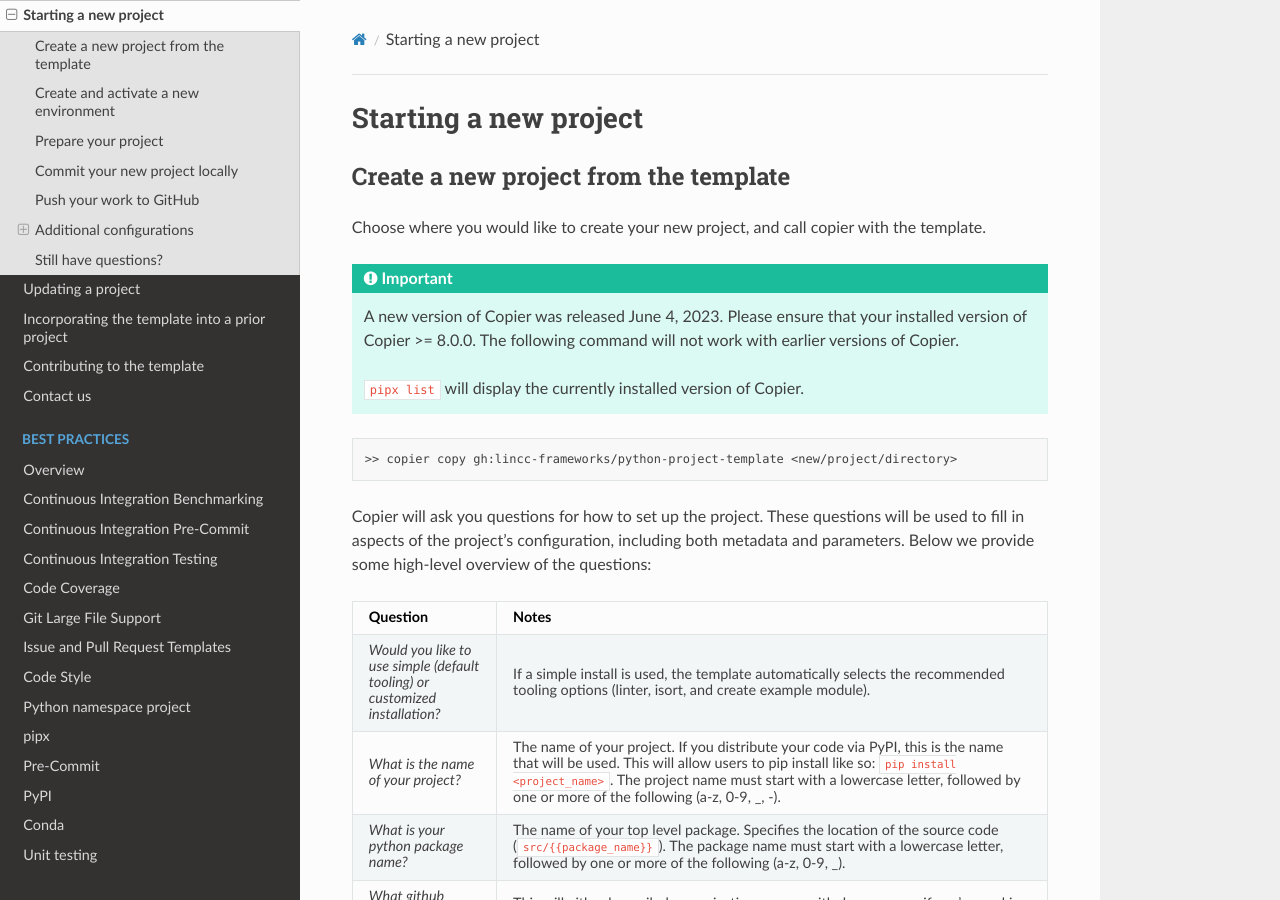
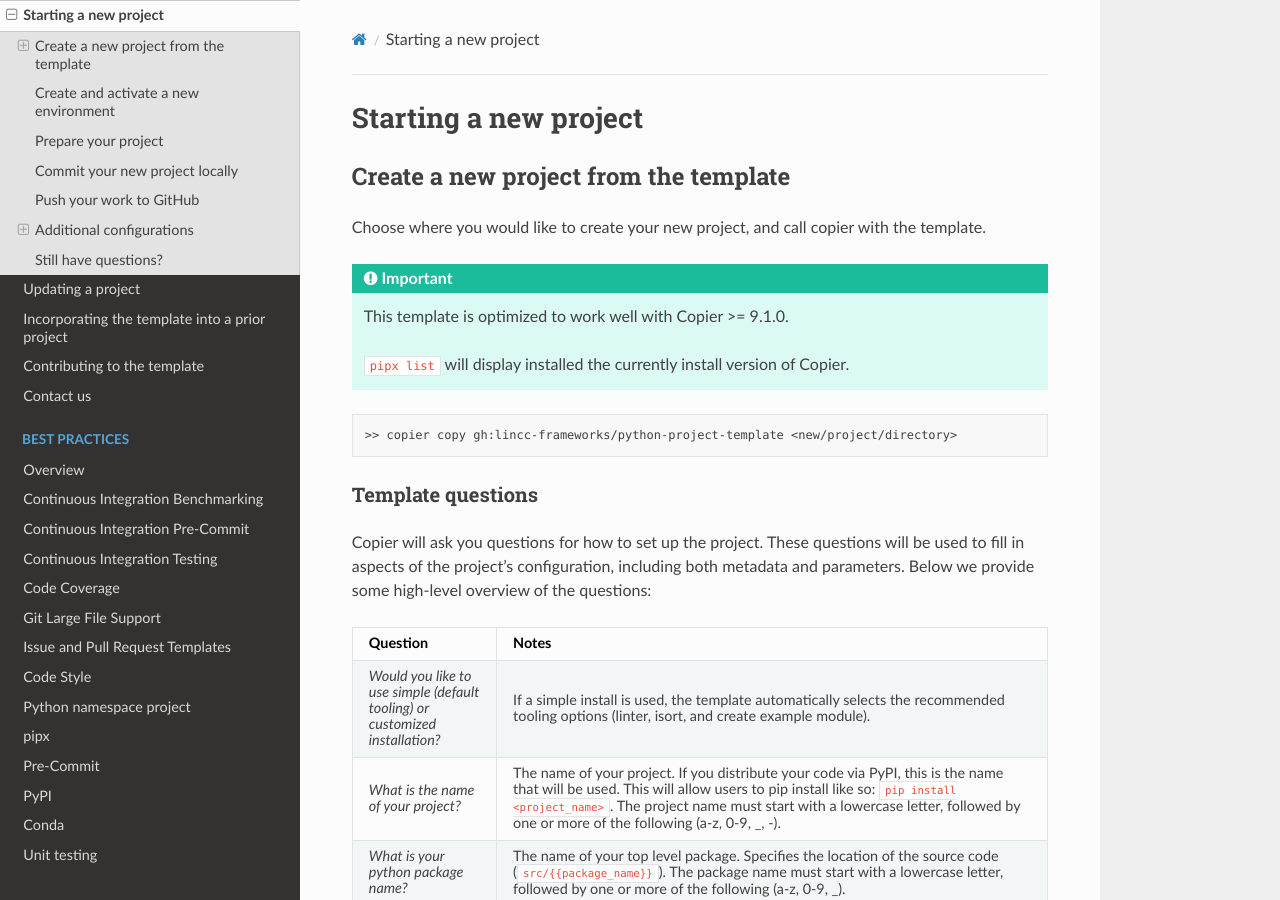
Before and after one commit to lincc-frameworks/python-project-template, a Sphinx documentation site: the page built from docs/source/new_project.rst, in a window 1280 px wide and 900 px high. Built offline with Sphinx 7.4.7 and the Read the Docs theme 2.0.0, drawn with Linux system fonts in a browser that asks for light colours; the version number could not be read and is left out.

Commit message:
Updating URL in pre-copy message. Added new subtitle to docs so that we link directly to the table.

```diff
--- a/copier.yml
+++ b/copier.yml
@@ -5,7 +5,7 @@
     generate a tailored project for you.
 
     You can refer to our documentation for more details and contact info
-    https://lincc-ppt.readthedocs.io/en/latest/
+    https://lincc-ppt.readthedocs.io/en/latest/source/new_project.html#template-questions
 
 custom_install:
     help: Would you like to use simple (default tooling) or customized installation?
--- a/docs/source/new_project.rst
+++ b/docs/source/new_project.rst
@@ -9,15 +9,16 @@
 the template.
 
 .. important::
-    A new version of Copier was released June 4, 2023. Please ensure that your
-    installed version of Copier >= 8.0.0. The following command will not work
-    with earlier versions of Copier.
+    This template is optimized to work well with Copier >= 9.1.0.
 
-    ``pipx list`` will display the currently installed version of Copier.
+    ``pipx list`` will display installed the currently install version of Copier.
 
 .. code-block:: bash
 
     >> copier copy gh:lincc-frameworks/python-project-template <new/project/directory>
+
+Template questions
+******************
 
 Copier will ask you questions for how to set up the project. These questions
 will be used to fill in aspects of the project's configuration, including both
--- a/docs/source/overview.rst
+++ b/docs/source/overview.rst
@@ -62,14 +62,13 @@
 Given that your system satisfies the requirements, go ahead and install Copier.
 
 .. important::
-    A new version of Copier was released June 4, 2023. Please ensure that your
-    installed version of Copier >= 8.0.0.
+    This template is optimized to work well with Copier >= 9.1.0.
 
     ``pipx list`` will display installed the currently install version of Copier.
 
 .. code-block:: bash
 
-    >> pipx install --force copier>8.0.0
+    >> pipx install --force copier>9.1.0
 
 Now choose your next adventure...
 -------------------------------------
```
